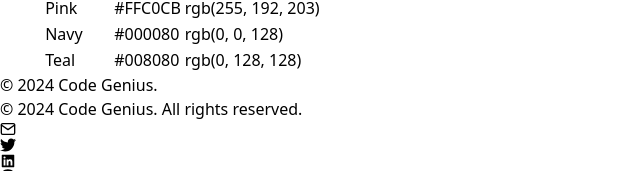
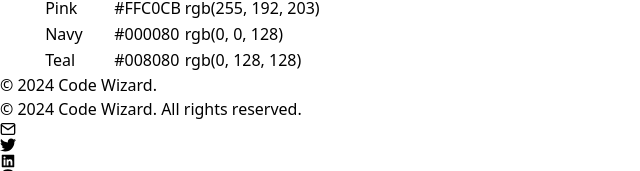
Before and after one commit to y4th4rthh/text-editor-app, a React (Vite) app: page /color-picker in a window 1280 px wide. Shown: the part 763-934 px from the top of the page, without its empty margins (0-640 px from the left). Built offline with nearby package versions, Linux system fonts and the light colour scheme.

Commit message:
Update Footer.jsx

```diff
--- a/src/Footer.jsx
+++ b/src/Footer.jsx
@@ -5,10 +5,10 @@ import { FiMail } from 'react-icons/fi';
 const Footer = () => (
   <footer className="bg-gray-900 text-white p-4">
     <div className="container mx-auto text-center">
-      <p className='sm:hidden' >&copy; 2024 Code Genius.</p>
+      <p className='sm:hidden' >&copy; 2024 Code Wizard.</p>
 
       <div className='flex justify-around items-center mt-4'>
-      <p className='hidden sm:block'>&copy; 2024 Code Genius. All rights reserved.</p>
+      <p className='hidden sm:block'>&copy; 2024 Code Wizard. All rights reserved.</p>
         <div className=' text-gray-100 flex justify-around sm:w-[250px] w-full mt-4 sm:mt-0'>
           <a
             href="mailto:yatharthpatel014@gmail.com"
```
